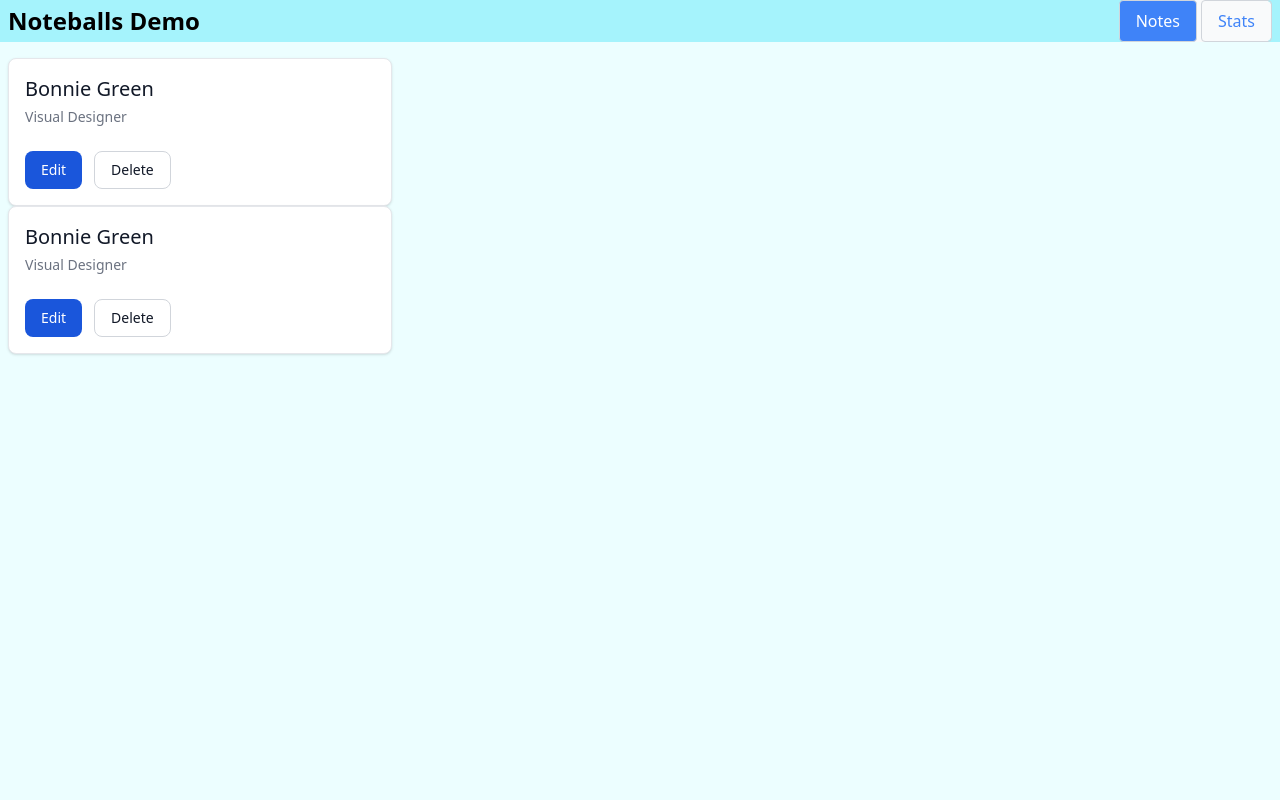
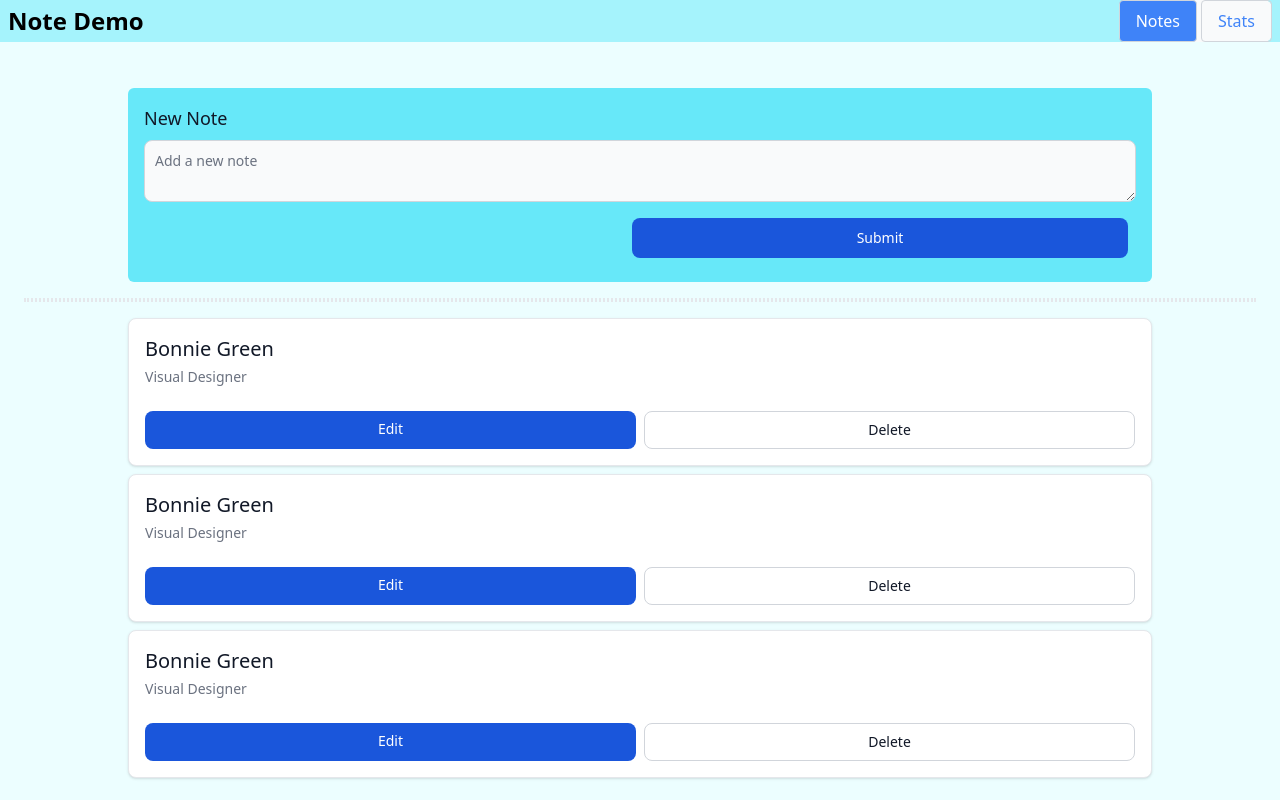
Before and after one commit to mchangpi/vue-course, a Vue app in the folder 70-noteballs/: page / in a window 1280 px wide. Built offline with nearby package versions, Linux system fonts and the light colour scheme.

Commit message:
L83 Add Note Form (Design)

```diff
--- a/70-noteballs/index.html
+++ b/70-noteballs/index.html
@@ -4,7 +4,7 @@
     <meta charset="UTF-8" />
     <link rel="icon" href="/favicon.ico" />
     <meta name="viewport" content="width=device-width, initial-scale=1.0" />
-    <title>Noteballs</title>
+    <title>Note Demo</title>
   </head>
   <body>
     <div id="app"></div>
--- a/70-noteballs/src/App.vue
+++ b/70-noteballs/src/App.vue
@@ -1,8 +1,8 @@
 <template>
   <NavBar />
 
-  <div class="container px-2 py-4">
-    <RouterView class="absolute left-[20px] top-[100px]" />
+  <div class="absolute top-20 -z-10 w-full px-2 py-2">
+    <RouterView />
   </div>
 </template>
 
--- a/70-noteballs/src/assets/main.css
+++ b/70-noteballs/src/assets/main.css
@@ -1113,6 +1113,30 @@ input:checked + .toggle-bg {
   left: 20px;
 }
 
+.top-2 {
+  top: 0.5rem;
+}
+
+.top-10 {
+  top: 2.5rem;
+}
+
+.top-\[200px\] {
+  top: 200px;
+}
+
+.top-\[150ox\] {
+  top: 150ox;
+}
+
+.top-\[150px\] {
+  top: 150px;
+}
+
+.top-20 {
+  top: 5rem;
+}
+
 .z-10 {
   z-index: 10;
 }
@@ -1131,6 +1155,26 @@ input:checked + .toggle-bg {
 
 .z-50 {
   z-index: 50;
+}
+
+.z-0 {
+  z-index: 0;
+}
+
+.-z-10 {
+  z-index: -10;
+}
+
+.m-auto {
+  margin: auto;
+}
+
+.m-2 {
+  margin: 0.5rem;
+}
+
+.m-4 {
+  margin: 1rem;
 }
 
 .mx-auto {
@@ -1143,6 +1187,21 @@ input:checked + .toggle-bg {
   margin-right: 0.5rem;
 }
 
+.my-10 {
+  margin-top: 2.5rem;
+  margin-bottom: 2.5rem;
+}
+
+.my-4 {
+  margin-top: 1rem;
+  margin-bottom: 1rem;
+}
+
+.my-2 {
+  margin-top: 0.5rem;
+  margin-bottom: 0.5rem;
+}
+
 .mb-1 {
   margin-bottom: 0.25rem;
 }
@@ -1167,6 +1226,26 @@ input:checked + .toggle-bg {
   margin-inline-start: 0.75rem;
 }
 
+.mb-4 {
+  margin-bottom: 1rem;
+}
+
+.mb-5 {
+  margin-bottom: 1.25rem;
+}
+
+.ms-2 {
+  margin-inline-start: 0.5rem;
+}
+
+.mb-10 {
+  margin-bottom: 2.5rem;
+}
+
+.ms-10 {
+  margin-inline-start: 2.5rem;
+}
+
 .block {
   display: block;
 }
@@ -1263,12 +1342,56 @@ input:checked + .toggle-bg {
   width: 11rem;
 }
 
+.w-4\/5 {
+  width: 80%;
+}
+
+.w-2\/5 {
+  width: 40%;
+}
+
+.w-1\/3 {
+  width: 33.333333%;
+}
+
+.w-\[1000px\] {
+  width: 1000px;
+}
+
+.w-\[1200px\] {
+  width: 1200px;
+}
+
 .max-w-screen-xl {
   max-width: 1280px;
 }
 
 .max-w-sm {
   max-width: 24rem;
+}
+
+.max-w-2xl {
+  max-width: 42rem;
+}
+
+.max-w-lg {
+  max-width: 32rem;
+}
+
+.max-w-xl {
+  max-width: 36rem;
+}
+
+.max-w-3xl {
+  max-width: 48rem;
+}
+
+.max-w-4xl {
+  max-width: 56rem;
+}
+
+.max-w-5xl {
+  max-width: 64rem;
 }
 
 .flex-1 {
@@ -1383,6 +1506,10 @@ input:checked + .toggle-bg {
 
 .justify-between {
   justify-content: space-between;
+}
+
+.gap-4 {
+  gap: 1rem;
 }
 
 .space-x-2 > :not([hidden]) ~ :not([hidden]) {
@@ -1397,6 +1524,24 @@ input:checked + .toggle-bg {
   margin-left: calc(0.75rem * calc(1 - var(--tw-space-x-reverse)));
 }
 
+.space-y-2 > :not([hidden]) ~ :not([hidden]) {
+  --tw-space-y-reverse: 0;
+  margin-top: calc(0.5rem * calc(1 - var(--tw-space-y-reverse)));
+  margin-bottom: calc(0.5rem * var(--tw-space-y-reverse));
+}
+
+.space-y-4 > :not([hidden]) ~ :not([hidden]) {
+  --tw-space-y-reverse: 0;
+  margin-top: calc(1rem * calc(1 - var(--tw-space-y-reverse)));
+  margin-bottom: calc(1rem * var(--tw-space-y-reverse));
+}
+
+.space-y-10 > :not([hidden]) ~ :not([hidden]) {
+  --tw-space-y-reverse: 0;
+  margin-top: calc(2.5rem * calc(1 - var(--tw-space-y-reverse)));
+  margin-bottom: calc(2.5rem * var(--tw-space-y-reverse));
+}
+
 .divide-y > :not([hidden]) ~ :not([hidden]) {
   --tw-divide-y-reverse: 0;
   border-top-width: calc(1px * calc(1 - var(--tw-divide-y-reverse)));
@@ -1436,6 +1581,10 @@ input:checked + .toggle-bg {
   border-radius: 9999px;
 }
 
+.rounded-md {
+  border-radius: 0.375rem;
+}
+
 .rounded-e-lg {
   border-start-end-radius: 0.5rem;
   border-end-end-radius: 0.5rem;
@@ -1464,6 +1613,14 @@ input:checked + .toggle-bg {
   border-width: 0px;
 }
 
+.border-2 {
+  border-width: 2px;
+}
+
+.border-dotted {
+  border-style: dotted;
+}
+
 .border-blue-600 {
   --tw-border-opacity: 1;
   border-color: rgb(28 100 242 / var(--tw-border-opacity));
@@ -1547,6 +1704,16 @@ input:checked + .toggle-bg {
   background-color: rgb(165 243 252 / var(--tw-bg-opacity));
 }
 
+.bg-cyan-400 {
+  --tw-bg-opacity: 1;
+  background-color: rgb(34 211 238 / var(--tw-bg-opacity));
+}
+
+.bg-cyan-300 {
+  --tw-bg-opacity: 1;
+  background-color: rgb(103 232 249 / var(--tw-bg-opacity));
+}
+
 .p-1 {
   padding: 0.25rem;
 }
@@ -1607,6 +1774,11 @@ input:checked + .toggle-bg {
   padding-right: 1rem;
 }
 
+.py-8 {
+  padding-top: 2rem;
+  padding-bottom: 2rem;
+}
+
 .pt-2 {
   padding-top: 0.5rem;
 }
@@ -1658,6 +1830,10 @@ input:checked + .toggle-bg {
 
 .font-semibold {
   font-weight: 600;
+}
+
+.font-bold {
+  font-weight: 700;
 }
 
 .leading-6 {
@@ -1800,6 +1976,11 @@ input:checked + .toggle-bg {
   color: rgb(17 24 39 / var(--tw-text-opacity));
 }
 
+.focus\:border-blue-500:focus {
+  --tw-border-opacity: 1;
+  border-color: rgb(63 131 248 / var(--tw-border-opacity));
+}
+
 .focus\:outline-none:focus {
   outline: 2px solid transparent;
   outline-offset: 2px;
@@ -1827,6 +2008,11 @@ input:checked + .toggle-bg {
   --tw-ring-color: rgb(229 231 235 / var(--tw-ring-opacity));
 }
 
+.focus\:ring-blue-500:focus {
+  --tw-ring-opacity: 1;
+  --tw-ring-color: rgb(63 131 248 / var(--tw-ring-opacity));
+}
+
 :is(.dark .dark\:border-blue-500) {
   --tw-border-opacity: 1;
   border-color: rgb(63 131 248 / var(--tw-border-opacity));
@@ -1874,6 +2060,11 @@ input:checked + .toggle-bg {
   background-color: rgb(17 24 39 / 0.8);
 }
 
+:is(.dark .dark\:bg-gray-900) {
+  --tw-bg-opacity: 1;
+  background-color: rgb(17 24 39 / var(--tw-bg-opacity));
+}
+
 :is(.dark .dark\:text-blue-500) {
   --tw-text-opacity: 1;
   color: rgb(63 131 248 / var(--tw-text-opacity));
@@ -1894,6 +2085,25 @@ input:checked + .toggle-bg {
   color: rgb(229 231 235 / var(--tw-text-opacity));
 }
 
+:is(.dark .dark\:text-gray-300) {
+  --tw-text-opacity: 1;
+  color: rgb(209 213 219 / var(--tw-text-opacity));
+}
+
+:is(.dark .dark\:placeholder-gray-400)::-moz-placeholder {
+  --tw-placeholder-opacity: 1;
+  color: rgb(156 163 175 / var(--tw-placeholder-opacity));
+}
+
+:is(.dark .dark\:placeholder-gray-400)::placeholder {
+  --tw-placeholder-opacity: 1;
+  color: rgb(156 163 175 / var(--tw-placeholder-opacity));
+}
+
+:is(.dark .dark\:ring-offset-gray-800) {
+  --tw-ring-offset-color: #1F2937;
+}
+
 :is(.dark .dark\:hover\:border-gray-700:hover) {
   --tw-border-opacity: 1;
   border-color: rgb(55 65 81 / var(--tw-border-opacity));
@@ -1934,6 +2144,11 @@ input:checked + .toggle-bg {
   color: rgb(255 255 255 / var(--tw-text-opacity));
 }
 
+:is(.dark .dark\:focus\:border-blue-500:focus) {
+  --tw-border-opacity: 1;
+  border-color: rgb(63 131 248 / var(--tw-border-opacity));
+}
+
 :is(.dark .dark\:focus\:ring-blue-800:focus) {
   --tw-ring-opacity: 1;
   --tw-ring-color: rgb(30 66 159 / var(--tw-ring-opacity));
@@ -1942,6 +2157,42 @@ input:checked + .toggle-bg {
 :is(.dark .dark\:focus\:ring-gray-700:focus) {
   --tw-ring-opacity: 1;
   --tw-ring-color: rgb(55 65 81 / var(--tw-ring-opacity));
+}
+
+:is(.dark .dark\:focus\:ring-blue-500:focus) {
+  --tw-ring-opacity: 1;
+  --tw-ring-color: rgb(63 131 248 / var(--tw-ring-opacity));
+}
+
+:is(.dark .dark\:focus\:ring-blue-600:focus) {
+  --tw-ring-opacity: 1;
+  --tw-ring-color: rgb(28 100 242 / var(--tw-ring-opacity));
+}
+
+:is(.dark .dark\:focus\:ring-offset-gray-800:focus) {
+  --tw-ring-offset-color: #1F2937;
+}
+
+@media (min-width: 640px) {
+  .sm\:col-span-2 {
+    grid-column: span 2 / span 2;
+  }
+
+  .sm\:mt-6 {
+    margin-top: 1.5rem;
+  }
+
+  .sm\:w-auto {
+    width: auto;
+  }
+
+  .sm\:grid-cols-2 {
+    grid-template-columns: repeat(2, minmax(0, 1fr));
+  }
+
+  .sm\:gap-6 {
+    gap: 1.5rem;
+  }
 }
 
 @media (min-width: 768px) {
@@ -2020,6 +2271,13 @@ input:checked + .toggle-bg {
   }
 }
 
+@media (min-width: 1024px) {
+  .lg\:py-16 {
+    padding-top: 4rem;
+    padding-bottom: 4rem;
+  }
+}
+
 .rtl\:rotate-180:where([dir="rtl"], [dir="rtl"] *) {
   --tw-rotate: 180deg;
   transform: translate(var(--tw-translate-x), var(--tw-translate-y)) rotate(var(--tw-rotate)) skewX(var(--tw-skew-x)) skewY(var(--tw-skew-y)) scaleX(var(--tw-scale-x)) scaleY(var(--tw-scale-y));
--- a/70-noteballs/src/components/layout/NavBar.vue
+++ b/70-noteballs/src/components/layout/NavBar.vue
@@ -1,7 +1,7 @@
 <template>
-  <nav class="border-gray-200 bg-cyan-200">
+  <nav class="w-full border-gray-200 bg-cyan-200">
     <div
-      class="container mx-auto flex max-w-screen-xl flex-wrap items-center justify-between px-2"
+      class="container mx-auto flex flex-wrap items-center justify-between px-2"
     >
       <a
         href="https://www.cakeresume.com/mchangpi"
@@ -9,7 +9,7 @@
         class="flex items-center space-x-3 rtl:space-x-reverse"
       >
         <span class="self-center whitespace-nowrap text-2xl font-semibold"
-          >Noteballs Demo</span
+          >Note Demo</span
         >
       </a>
       <button
@@ -38,7 +38,7 @@
         <ul
           class="mt-4 flex flex-col rounded-lg bg-gray-50 p-4 font-medium md:mt-0 md:flex-row md:space-x-1 md:border-0 md:p-0 rtl:space-x-reverse"
         >
-          <li @click.prevent="() => handleSetMenuIdx(0)">
+          <li @click="() => handleSetMenuIdx(0)">
             <RouterLink
               to="/"
               class="md:border-1 block rounded border border-gray-300 px-3 py-2 text-center md:px-4"
@@ -46,7 +46,7 @@
               >Notes</RouterLink
             >
           </li>
-          <li @click.prevent="() => handleSetMenuIdx(1)">
+          <li @click="() => handleSetMenuIdx(1)">
             <RouterLink
               to="/stats"
               class="md:border-1 block rounded border border-gray-300 px-3 py-2 text-center md:px-4"
@@ -73,7 +73,7 @@ const handleShowMenu = () => {
 };
 
 const handleSetMenuIdx = (idx) => {
-  // console.log('nav idx', idx);
+  console.log('nav idx', idx);
   activeIdx.value = idx;
 };
 
--- a/70-noteballs/src/views/ViewNotes.vue
+++ b/70-noteballs/src/views/ViewNotes.vue
@@ -1,9 +1,32 @@
 <template>
+  <!-- https://flowbite.com/docs/components/forms/#default-form -->
+  <form
+    class="z-0 mx-auto mb-2 flex max-w-5xl flex-col items-end rounded-md bg-cyan-300 p-4"
+  >
+    <div class="mb-2 w-full">
+      <label for="email" class="mb-2 block text-lg font-medium text-gray-900"
+        >New Note</label
+      >
+      <textarea
+        class="block w-full rounded-lg border border-gray-300 bg-gray-50 p-2.5 text-sm text-gray-900 focus:border-blue-500 focus:ring-blue-500"
+        placeholder="Add a new note"
+        required
+      />
+    </div>
+    <button
+      type="submit"
+      class="m-2 w-1/2 rounded-lg bg-blue-700 px-5 py-2.5 text-center text-sm font-medium text-white hover:bg-blue-800 focus:outline-none focus:ring-4 focus:ring-blue-300"
+    >
+      Submit
+    </button>
+  </form>
+
+  <hr class="m-4 border-2 border-dotted" />
+
   <!-- https://flowbite.com/docs/components/card/#user-profile-card -->
-
   <div
-    v-for="i in 2"
-    class="w-full max-w-sm rounded-lg border border-gray-200 bg-white shadow dark:border-gray-700 dark:bg-gray-800"
+    v-for="i in 3"
+    class="mx-auto my-2 max-w-5xl rounded-lg border border-gray-200 bg-white shadow dark:border-gray-700 dark:bg-gray-800"
   >
     <div class="flex flex-col items-start p-4">
       <h5 class="mb-1 text-xl font-medium text-gray-900 dark:text-white">
@@ -12,15 +35,15 @@
       <span class="text-sm text-gray-500 dark:text-gray-400"
         >Visual Designer</span
       >
-      <div class="mt-4 flex md:mt-6">
+      <div class="mt-4 flex w-full md:mt-6">
         <a
           href="#"
-          class="inline-flex items-center rounded-lg bg-blue-700 px-4 py-2 text-center text-sm font-medium text-white hover:bg-blue-800 focus:outline-none focus:ring-4 focus:ring-blue-300"
+          class="w-1/2 items-center rounded-lg bg-blue-700 px-4 py-2 text-center text-sm font-medium text-white hover:bg-blue-800 focus:outline-none focus:ring-4 focus:ring-blue-300"
           >Edit</a
         >
         <a
           href="#"
-          class="ms-3 inline-flex items-center rounded-lg border border-gray-300 bg-white px-4 py-2 text-center text-sm font-medium text-gray-900 hover:bg-gray-100 focus:outline-none focus:ring-4 focus:ring-gray-200"
+          class="ms-2 w-1/2 items-center rounded-lg border border-gray-300 bg-white px-4 py-2 text-center text-sm font-medium text-gray-900 hover:bg-gray-100 focus:outline-none focus:ring-4 focus:ring-gray-200"
           >Delete</a
         >
       </div>
```
